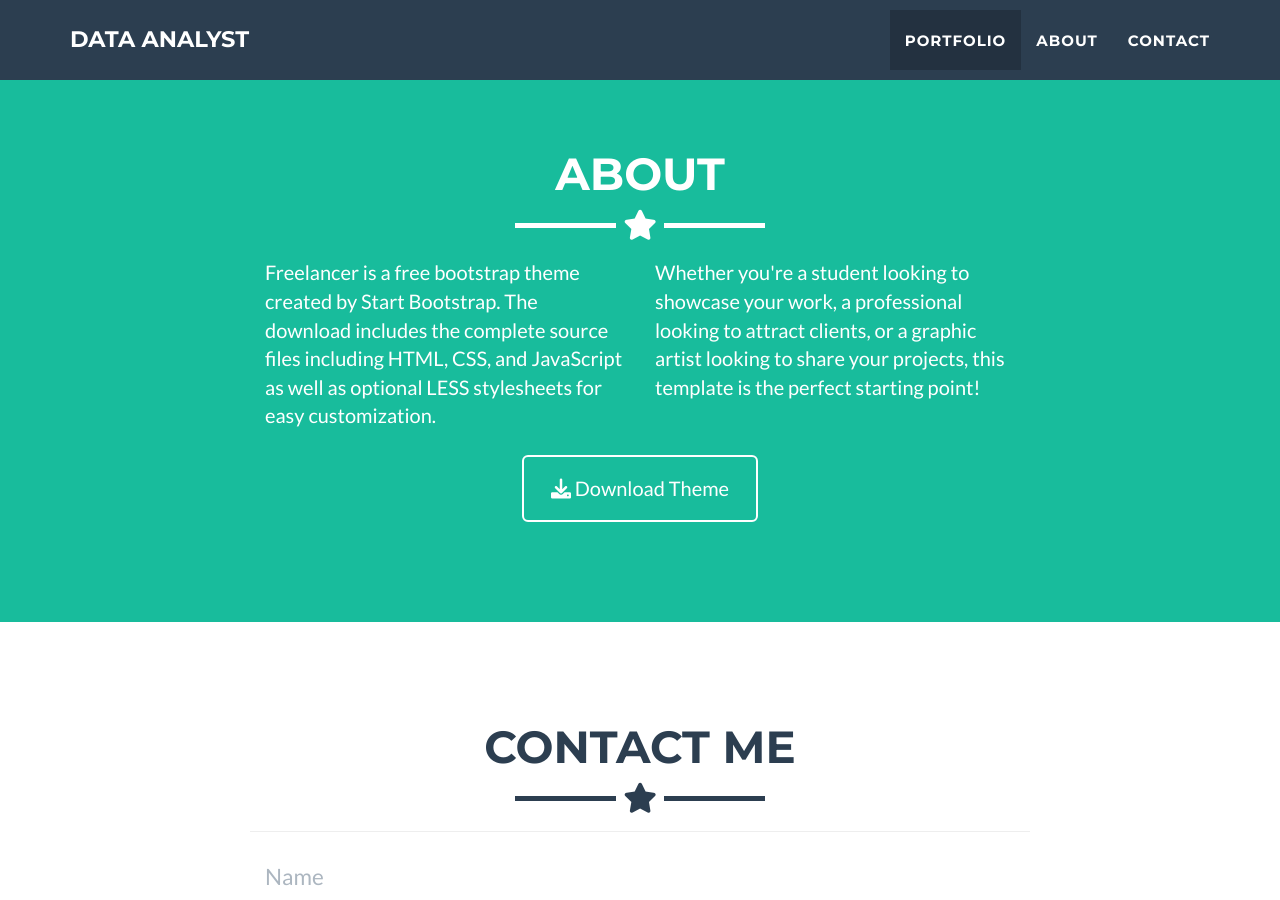
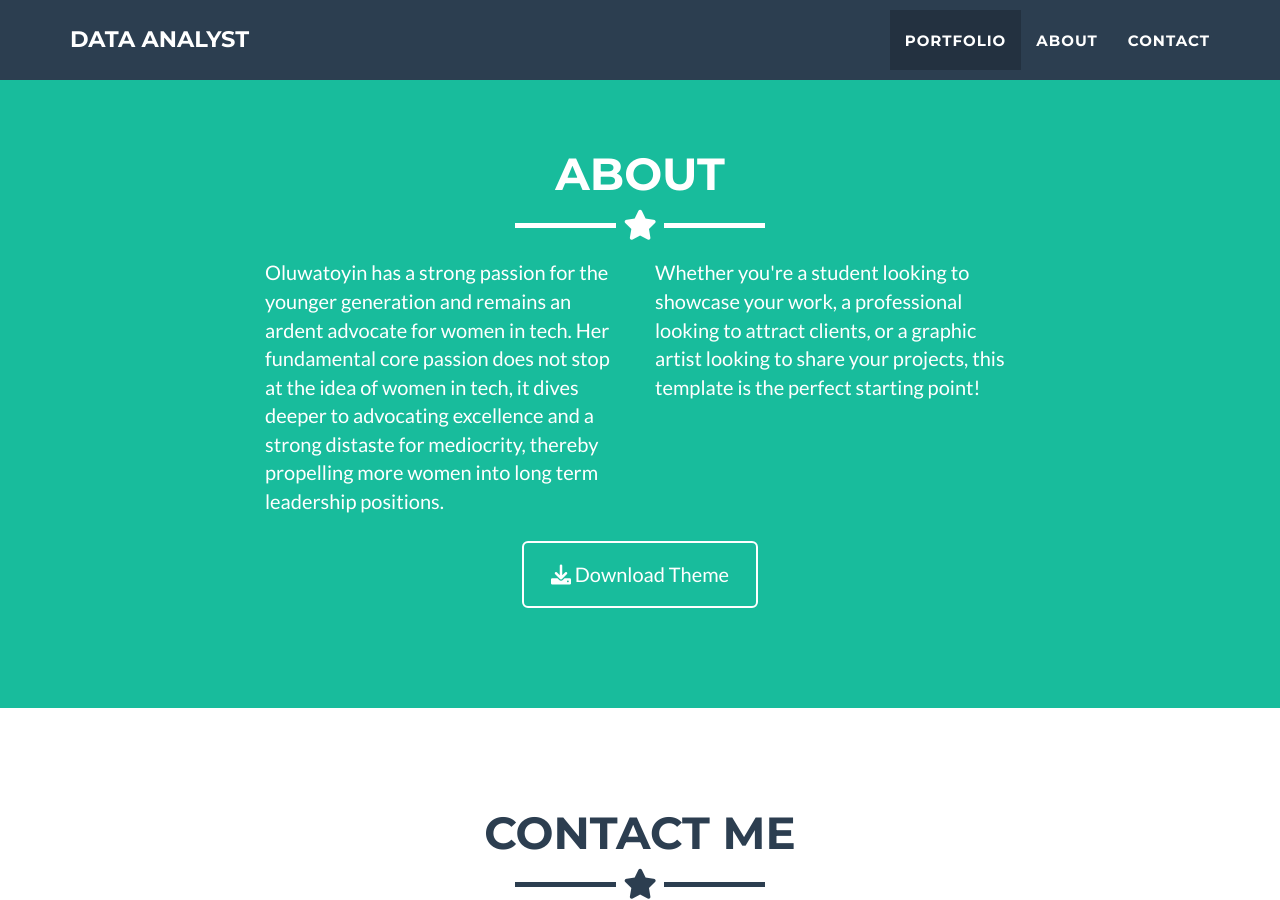
Before and after one commit to oluwayetty/oluwayetty.github.io, a Jekyll site: the page built from _posts/2014-07-18-project-1.markdown, in a window 1280 px wide and 900 px high, scrolled down 2818 px. Built offline with Jekyll 4.4.1, drawn with Linux system fonts in a browser that asks for light colours.

Commit message:
Update about.html

```diff
--- a/_includes/about.html
+++ b/_includes/about.html
@@ -9,9 +9,7 @@
     </div>
     <div class="row">
       <div class="col-lg-4 col-lg-offset-2">
-        <p>Freelancer is a free bootstrap theme created by Start Bootstrap. The download includes the complete
-          source files including HTML, CSS, and JavaScript as well as optional LESS stylesheets for easy
-          customization.</p>
+        <p>Oluwatoyin has a strong passion for the younger generation and remains an ardent advocate for women in tech. Her fundamental core passion does not stop at the idea of women in tech, it dives deeper to advocating excellence and a strong distaste for mediocrity, thereby propelling more women into long term leadership positions.</p>
       </div>
       <div class="col-lg-4">
         <p>Whether you're a student looking to showcase your work, a professional looking to attract clients, or
```
